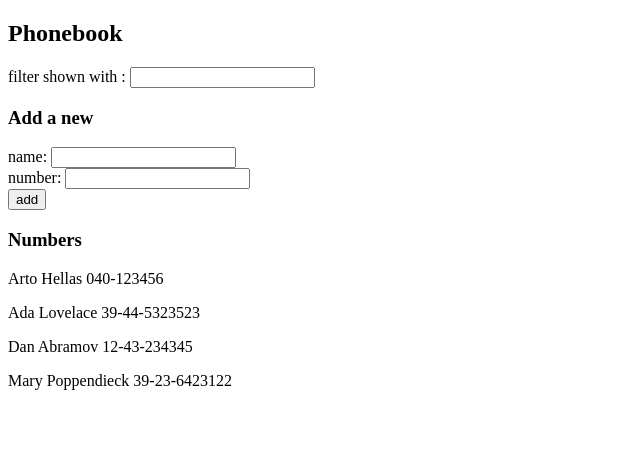
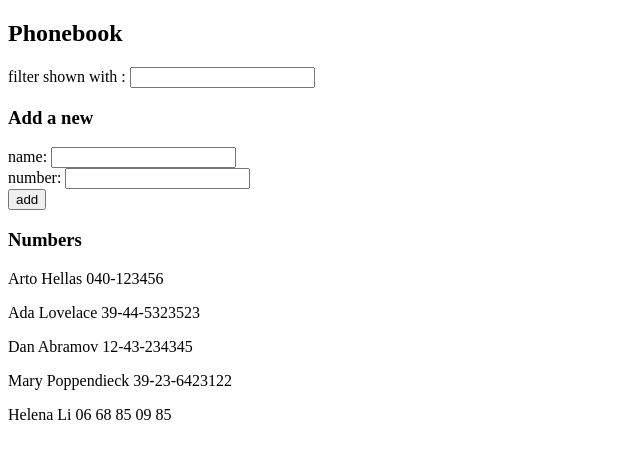
Before and after one commit to Avensi/moocfullstack2023, a React (Create React App) app in the folder part2/phonebook/: page / in a window 1280 px wide. Shown: the top 458 px of the page, without its empty margins (0-640 px from the left). Built offline with nearby package versions, Linux system fonts and the light colour scheme; data requests are answered from the project's data file.

Commit message:
Exercice 2.12

```diff
--- a/part2/phonebook/db.json
+++ b/part2/phonebook/db.json
@@ -1,5 +1,5 @@
 {
-  "persons":[
+  "persons": [
     {
       "name": "Arto Hellas",
       "number": "040-123456",
@@ -19,6 +19,11 @@
       "name": "Mary Poppendieck",
       "number": "39-23-6423122",
       "id": 4
+    },
+    {
+      "name": "Helena Li",
+      "number": "06 68 85 09 85",
+      "id": 5
     }
   ]
 }
--- a/part2/phonebook/src/App.js
+++ b/part2/phonebook/src/App.js
@@ -26,14 +26,15 @@ const App = () => {
     const Person = {
       name : newName,
       number : newNumber,
-      id : persons.length + 1
     }
 
     if((persons.filter(person => person.name === Person.name).length !== 0)) {
       alert(`${newName} is already added to phonebook`)
 
     } else {
-      setPersons(persons.concat(Person))
+      axios
+      .post('http://localhost:3001/persons', Person)
+      .then(response => {setPersons(persons.concat(response.data))})
     }
 
     setNewName("")
```
